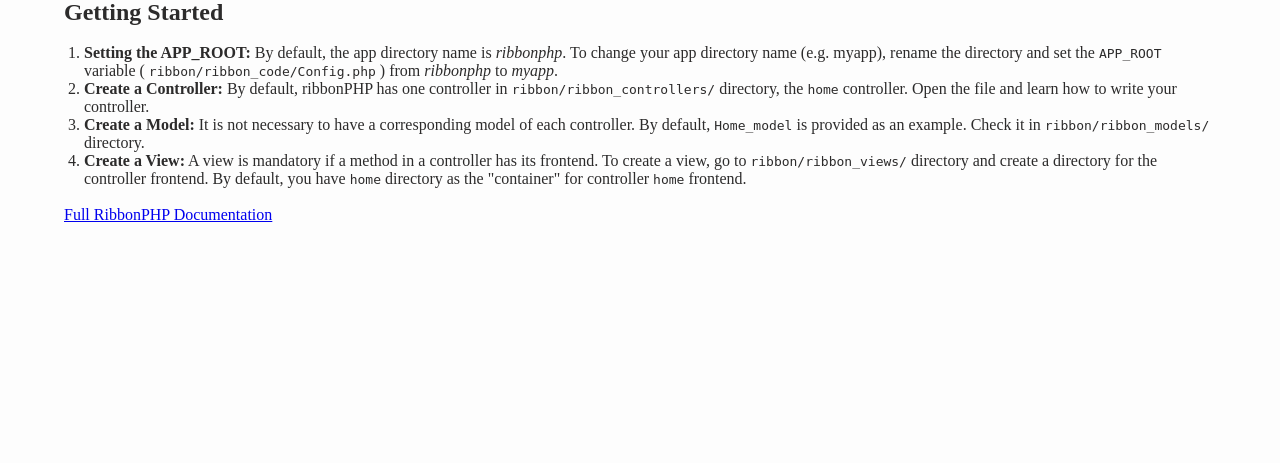
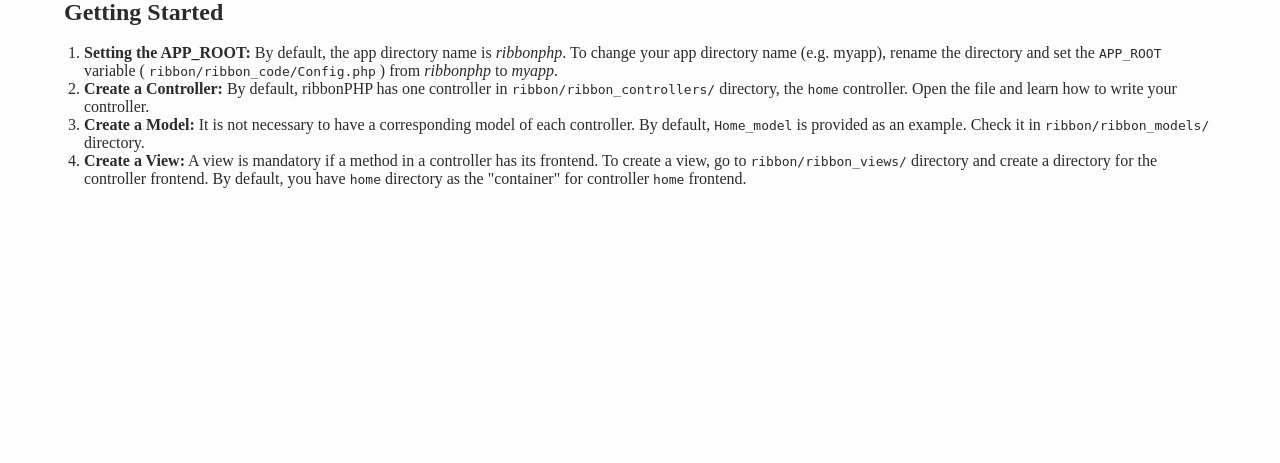
Before and after one commit to languaojs/ribbonphp, a PHP site: page /ribbonphp/ in a window 1280 px wide. Shown: the part 128-591 px from the top of the page. Run offline with PHP 8.4, Linux system fonts and the light colour scheme.

Commit message:
Adding Readme

```diff
--- a/ribbon/ribbon_views/home/index.php
+++ b/ribbon/ribbon_views/home/index.php
@@ -14,6 +14,5 @@
             <li><b>Create a View:</b> A view is mandatory if a method in a controller has its frontend. To create a view, go to <code>ribbon/ribbon_views/</code> directory and create a directory for the controller frontend. By default, you have <code>home</code> directory as the "container" for controller <code>home</code> frontend.</li>
         </ol>
         <br>
-        <p><a href="#">Full RibbonPHP Documentation</a></p>
     </div>
 </div>
```
Also changed, not shown: README.md (added).
